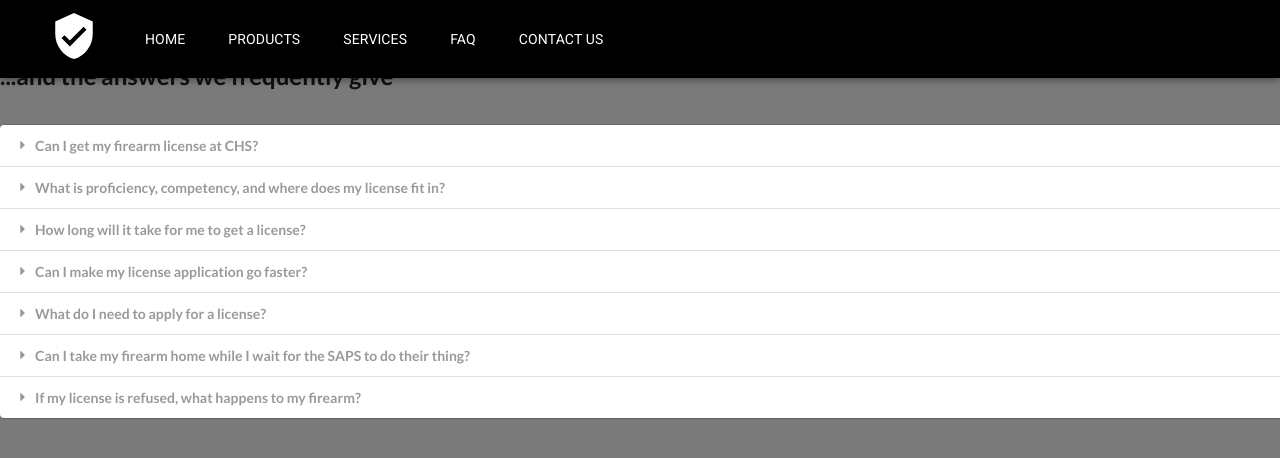
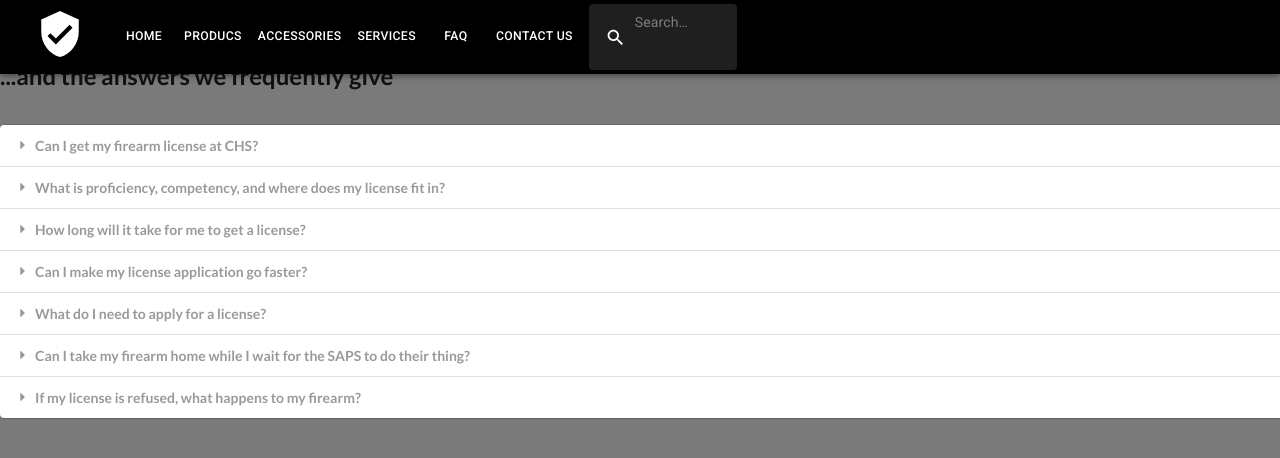
Before and after one commit to DecimaZA/chs-guns, a React (Create React App) app: page /faq in a window 1280 px wide. Shown: the top 458 px of the page. Built offline with nearby package versions, Linux system fonts and the light colour scheme; what google-maps-react would draw is missing.

Commit message:
Finished stage 1 styling of Header and made responsive. Must add navigation.

```diff
--- a/src/components/Link.js
+++ b/src/components/Link.js
@@ -15,14 +15,10 @@ const Link = ({ href, children }) => {
             <Button
                 onClick={onHeaderClick}
                 href={href}
-                variant="contained"
-                size="large"
-                disableElevation
             >
                 <Typography
                     color="#ffffff"
                     fontSize="1rem"
-
                 >
                     {children}
                 </Typography>
--- /dev/null
+++ b/src/components/core-components/GroupedHeaderButtons.js
@@ -0,0 +1,35 @@
+import React from "react";
+import Link from "../Link";
+import SearchBar from "../ui/SearchBar";
+
+//MUI Imports
+import { ButtonGroup } from "@mui/material";
+import VerifiedUserIcon from '@mui/icons-material/VerifiedUser';
+
+const GroupedHeaderButtons = () => {
+    return (
+        <ButtonGroup>
+            <Link href='/'>
+                <VerifiedUserIcon edge="start" style={{ fontSize: 50, margin: 3 }} />
+            </Link>
+                <Link href='/'>
+                    Home
+                </Link>
+                <Link href='/products'>
+                    Products
+                </Link>
+                <Link href='/services'>
+                    Services
+                </Link>
+                <Link href='/faq'>
+                    FAQ
+                </Link>
+                <Link href='/contact'>
+                    Contact Us
+                </Link>
+                <SearchBar />
+        </ButtonGroup>
+    );
+};
+
+export default GroupedHeaderButtons;
--- a/src/components/ui/Header.js
+++ b/src/components/ui/Header.js
@@ -1,49 +1,103 @@
 import React from "react";
 import Link from "../Link";
 import theme from './Themes';
+import SearchBar from "./SearchBar";
+import { useState } from "react";
+import GroupedHeaderButtons from "../core-components/GroupedHeaderButtons";
 //MUI imports
-import AppBar from '@mui/material/AppBar';
-import Toolbar from '@mui/material/Toolbar';
 import VerifiedUserIcon from '@mui/icons-material/VerifiedUser';
-import { ThemeProvider, createTheme } from '@mui/material/styles';
-import Box from "@mui/material/Box";
-import { ButtonGroup, Typography } from "@mui/material";
+import { ThemeProvider } from '@mui/material/styles';
+import MenuIcon from '@mui/icons-material/Menu';
+import { AppBar, Toolbar, Typography, Button, ButtonGroup, IconButton, Menu, MenuItem, Box, Container } from "@mui/material";
 
 const Header = () => {
+    const pages = ["Home", "Producs", "Accessories", "Services", "FAQ", "Contact us"];
+    const [anchorElNav, setAnchorElNav] = useState(null);
+
+    const handleOpenNavMenu = (event) => {
+        return setAnchorElNav(event.currentTarget);
+      };
+    const handleCloseNavMenu = () => {
+        return setAnchorElNav(null);
+    };
+
     return (
         <ThemeProvider theme={theme}>
             <AppBar position="fixed">
-                    <Toolbar theme={theme}>
-                        <ButtonGroup>
-                            {/* <Typography
+                <Container maxWidth="x1">
+                        <Toolbar theme={theme} disableGutters>
+                            <Typography
                                 variant="h6"
                                 noWrap
                                 component="div"
-                                sx={{ mr: 2, display: { xs: 'none', md: 'flex' } }}
-                            > */}
+                                sx={{ mr: 2, display: { xs: "none", md: "flex" } }}
+                            >
                                 <Link href='/'>
                                     <VerifiedUserIcon edge="start" style={{ fontSize: 50, margin: 3 }} />
                                 </Link>
-                            {/* </Typography> */}
-                            {/* <Box sx={{ flexGrow: 1, display: { xs: 'flex', md: 'none' } }}> */}
+                            </Typography>
+
+                            <Box sx={{ flexGrow: 1, display: { xs: 'flex', md: 'none' } }}>
+                                <IconButton
+                                    size="large"
+                                    aria-label="account of current user"
+                                    aria-controls="menu-appbar"
+                                    aria-haspopup="true"
+                                    onClick={handleOpenNavMenu}
+                                    color="inherit"
+                                >
+                                    <MenuIcon />
+                                </IconButton>
+                                <Menu
+                                    id="menu-appbar"
+                                    anchorEl={anchorElNav}
+                                    anchorOrigin={{
+                                        vertical: 'bottom',
+                                        horizontal: 'left',
+                                    }}
+                                    keepMounted
+                                    transformOrigin={{
+                                        vertical: 'top',
+                                        horizontal: 'left',
+                                    }}
+                                    open={Boolean(anchorElNav)}
+                                    onClose={handleCloseNavMenu}
+                                    sx={{
+                                        display: { xs: 'block', md: 'none' },
+                                    }}
+                                >
+                                    {pages.map((page) => (
+                                        <MenuItem key={page} onClick={handleCloseNavMenu}>
+                                            <Typography textAlign="center" fontSize="1rem" color="secondary" >{page}</Typography>
+                                        </MenuItem>
+                                    ))}
+                                    <SearchBar />
+                                </Menu>
+                            </Box>
+                            <Typography
+                                variant="h6"
+                                noWrap
+                                component="div"
+                                sx={{ flexGrow: 1, display: { xs: 'flex', md: 'none' } }}
+                            >
                                 <Link href='/'>
-                                    Home
+                                    <VerifiedUserIcon edge="start" style={{ fontSize: 50, margin: 3 }} />
                                 </Link>
-                                <Link href='/products'>
-                                    Products
-                                </Link>
-                                <Link href='/services'>
-                                    Services
-                                </Link>
-                                <Link href='/faq'>
-                                    FAQ
-                                </Link>
-                                <Link href='/contact'>
-                                    Contact Us
-                                </Link>
-                            {/* </Box> */}
-                        </ButtonGroup>
-                    </Toolbar>
+                            </Typography>
+                            <Box sx={{ flexGrow: 1, display: { xs: 'none', md: 'flex' } }}>
+                                {pages.map((page) => (
+                                <Button
+                                    key={page}
+                                    onClick={handleCloseNavMenu}
+                                    sx={{ my: 2, color: 'white', display: 'block' }}
+                                >
+                                    {page}
+                                </Button>
+                                ))}
+                            <SearchBar />
+                            </Box>
+                        </Toolbar>
+                    </Container>
             </AppBar>
         </ThemeProvider>
     );
--- /dev/null
+++ b/src/components/ui/SearchBar.js
@@ -0,0 +1,66 @@
+import React from "react";
+
+//MUI imports
+import SearchIcon from '@mui/icons-material/Search';
+import { styled, alpha } from '@mui/material/styles';
+import InputBase from '@mui/material/InputBase';
+
+
+const SearchBar = () => {
+
+    const Search = styled('div')(({ theme }) => ({
+        position: 'relative',
+        borderRadius: theme.shape.borderRadius,
+        backgroundColor: alpha(theme.palette.common.chsLightGrey, 0.15),
+        '&:hover': {
+            backgroundColor: alpha(theme.palette.common.chsLightGrey, 0.25)
+        },
+        marginLeft: 0,
+        width: '100%',
+        [theme.breakpoints.up('sm')]: {
+            marginLeft: theme.spacing(1),
+            width: 'auto',
+        },
+    }));
+
+    const SearchIconWrapper = styled('div')(({ theme }) => ({
+        padding: theme.spacing(0, 2),
+        height: '100%',
+        position: 'absolute',
+        pointerEvents: 'none',
+        display: 'flex',
+        alignItems: 'center',
+        justifyContent: 'center',
+      }));
+
+      const StyledInputBase = styled(InputBase)(({ theme }) => ({
+        color: 'inherit',
+        '& .MuiInputBase-input': {
+          padding: theme.spacing(1, 1, 1, 0),
+          paddingLeft: `calc(1em + ${theme.spacing(4)})`,
+          transition: theme.transitions.create('width'),
+          width: '100%',
+          [theme.breakpoints.up('sm')]: {
+            width: '12ch',
+            '&:focus': {
+              width: '20ch',
+            },
+          },
+        },
+      }));
+
+    return (
+        <Search>
+            <SearchIconWrapper>
+                <SearchIcon />
+            </SearchIconWrapper>
+                <StyledInputBase
+                placeholder="Search…"
+                inputProps={{ 'aria-label': 'search' }}
+                />
+        </Search>
+    )
+
+};
+
+export default SearchBar;
--- a/src/components/ui/Themes.js
+++ b/src/components/ui/Themes.js
@@ -3,12 +3,14 @@ import { createTheme } from '@mui/material/styles';
 const chsBlack = "#000000";
 const chsGrey = "#757575";
 const chsWhite = "#ffffff";
+const chsLightGrey = "#cccccc";
 
 const theme = createTheme({
     palette: {
         common: {
             chsBlack,
-            chsGrey
+            chsGrey,
+            chsLightGrey
         },
         primary: {
             main: chsBlack,
@@ -17,10 +19,16 @@ const theme = createTheme({
             main: chsGrey
         }
     },
-    // typography: {
-    //     h3: 300,
-    //     color: chsWhite
-    // }
+    typography: {
+        primary: {
+            fontSize: "1rem",
+            color: chsWhite
+        },
+        secondary: {
+            fontSize: "1rem",
+            color: chsWhite
+        }
+    }
 });
 
 export default theme;
```
